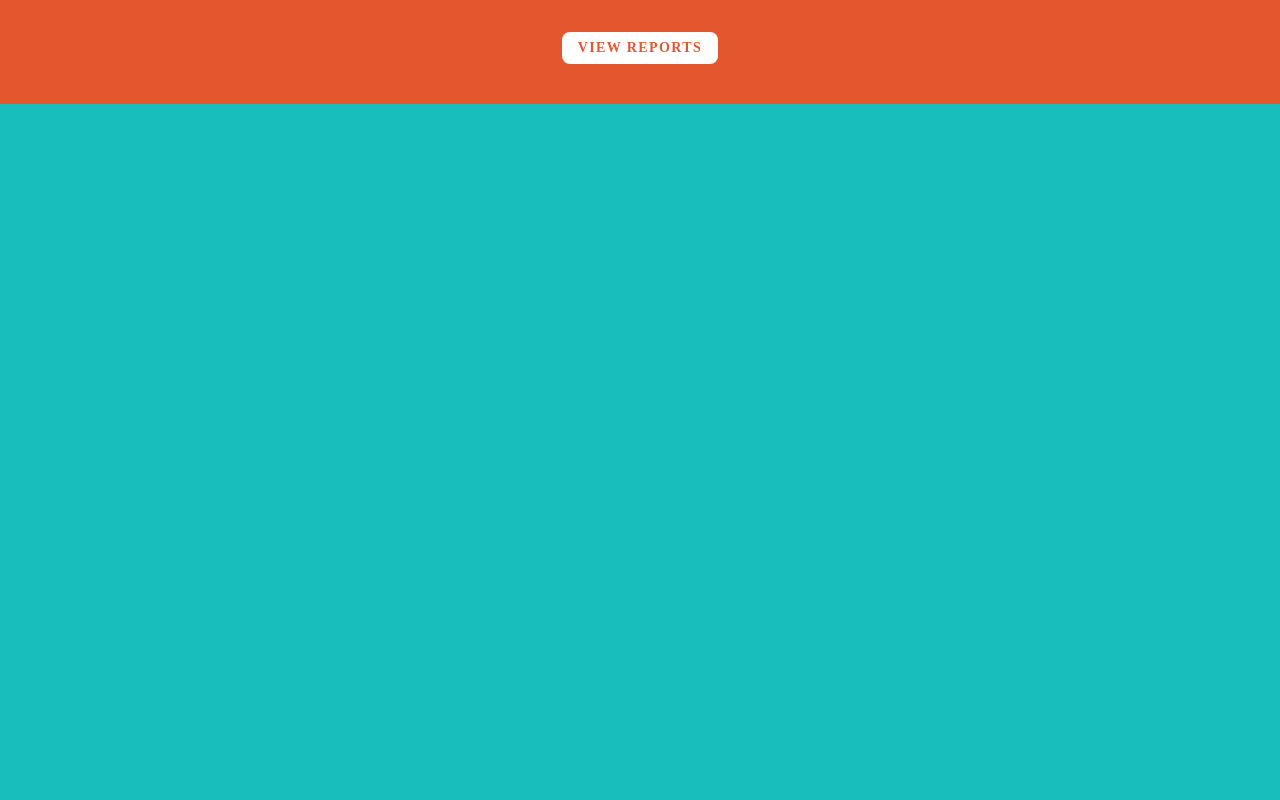
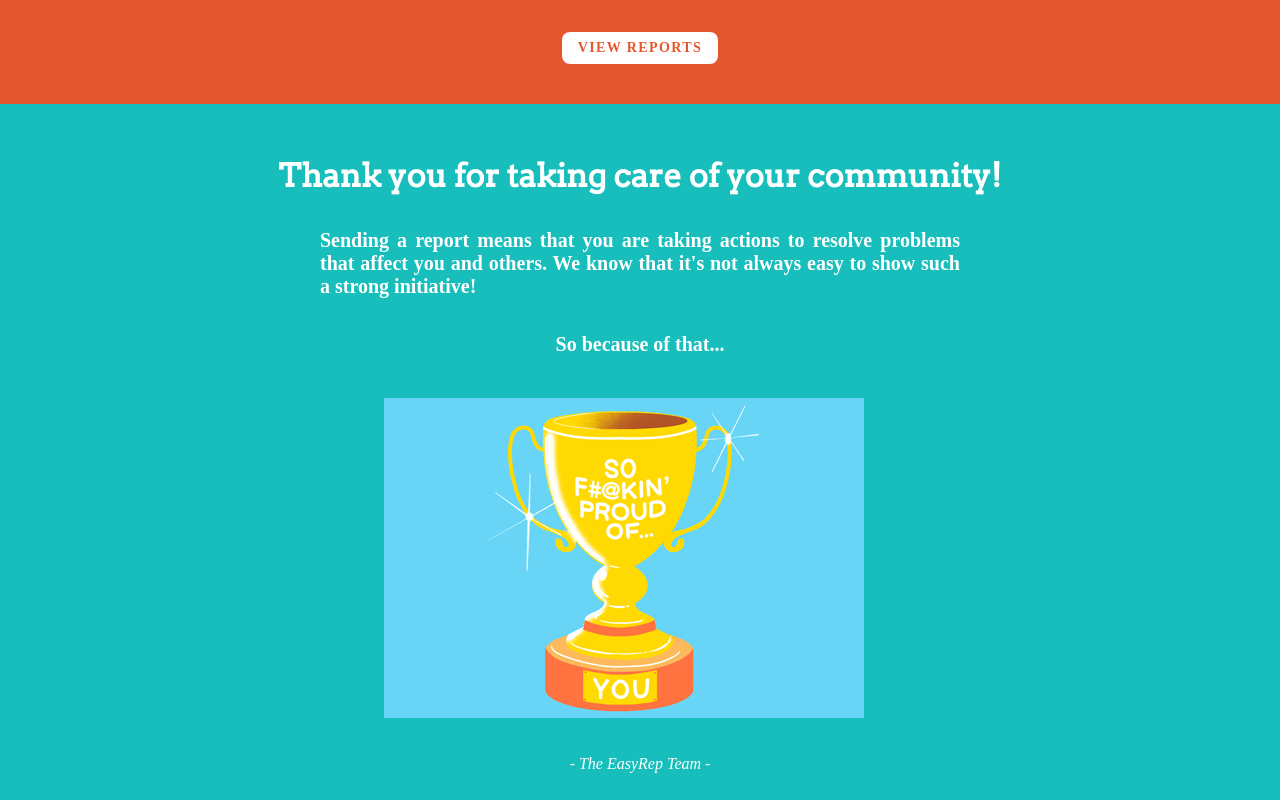
Before and after one commit to FACN3/easyRep, a React (Create React App) app in the folder client/: page /thankyou in a window 1280 px wide. Built offline with nearby package versions, Linux system fonts and the light colour scheme.

Commit message:
Create a ThankYou page Relates #18

```diff
--- a/client/src/App.js
+++ b/client/src/App.js
@@ -4,6 +4,7 @@ import Landing from "./components/Landing";
 import Navbar from "./components/Navbar";
 import CategoryForm from "./containers/CategoryForm";
 import SymptomsForm from "./containers/SymptomsForm";
+import ThankYou from './components/ThankYou';
 
 const App = () => {
   return (
@@ -13,6 +14,7 @@ const App = () => {
         <Route exact path="/" component={Landing} />
         <Route exact path="/categories" component={CategoryForm} />
         <Route exact path="/symptoms" component={SymptomsForm} />
+        <Route exact path="/thankyou" component={ThankYou} />
       </div>
     </BrowserRouter>
   );
--- /dev/null
+++ b/client/src/components/ThankYou.js
@@ -0,0 +1,22 @@
+import React from 'react';
+import proud from '../icons/proud.gif';
+
+const ThankYou = () => {
+  return (
+    <div className="mw7 center ma">
+      <h1 className="tc white ph3 pt4-ns pt3">Thank you for taking care of your community!</h1>
+      <h4 className="ma white pt2 ph4 f4 ph5-ns tj">
+        Sending a report means that you are taking actions to resolve problems
+        that affect you and others. We know that it's not always easy to show such a strong initiative!
+      </h4>
+      <h4 className="ma white pt2 tc f4">
+          So because of that...</h4>
+      <div className="mw5 mw6-ns pv3 center">
+          <img src={proud} alt="Congratulations!" />
+      </div>
+      <p className="tc white i">- The EasyRep Team -</p>
+    </div>
+  );
+};
+
+export default ThankYou;
```
Also changed, not shown: client/src/icons/proud.gif (added).
